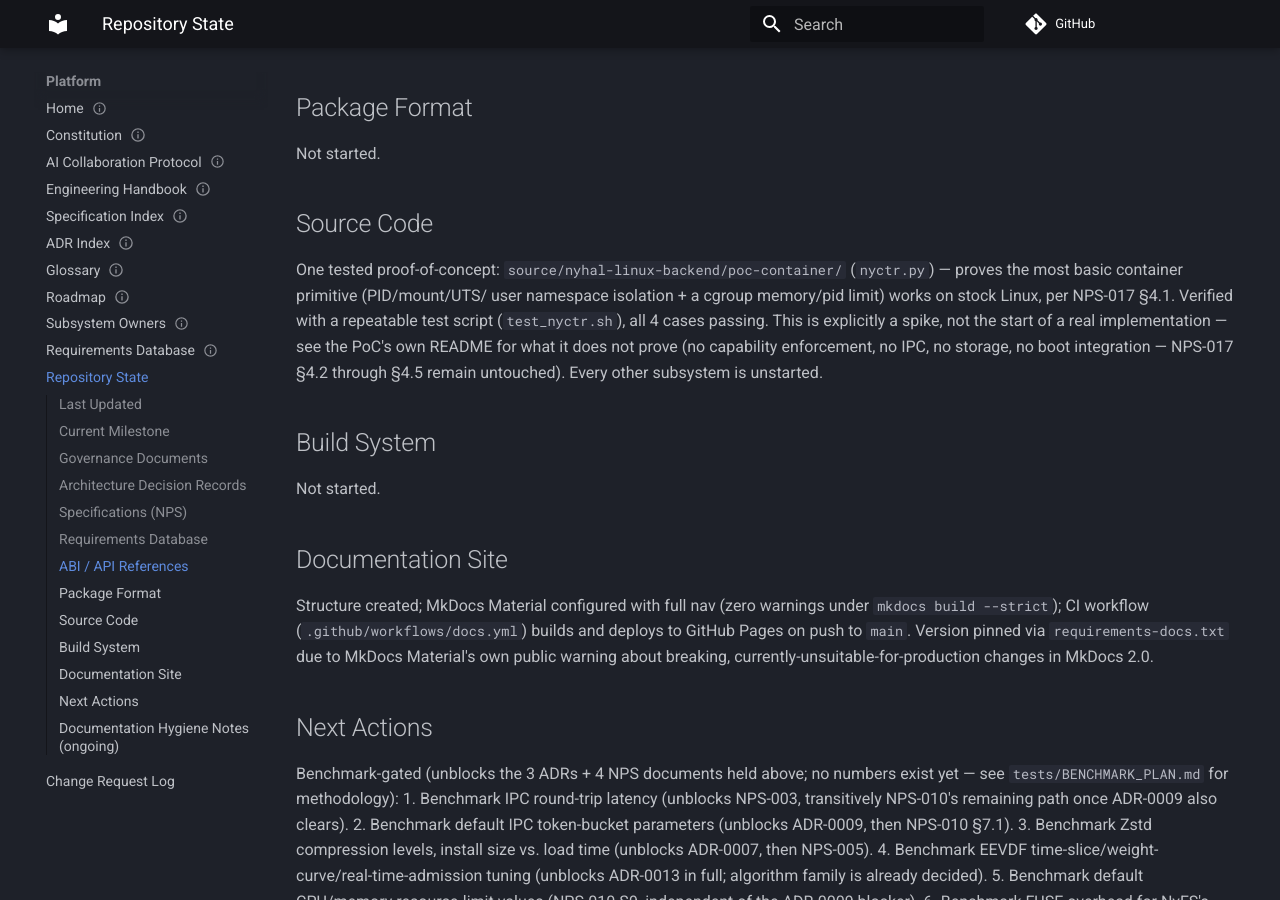
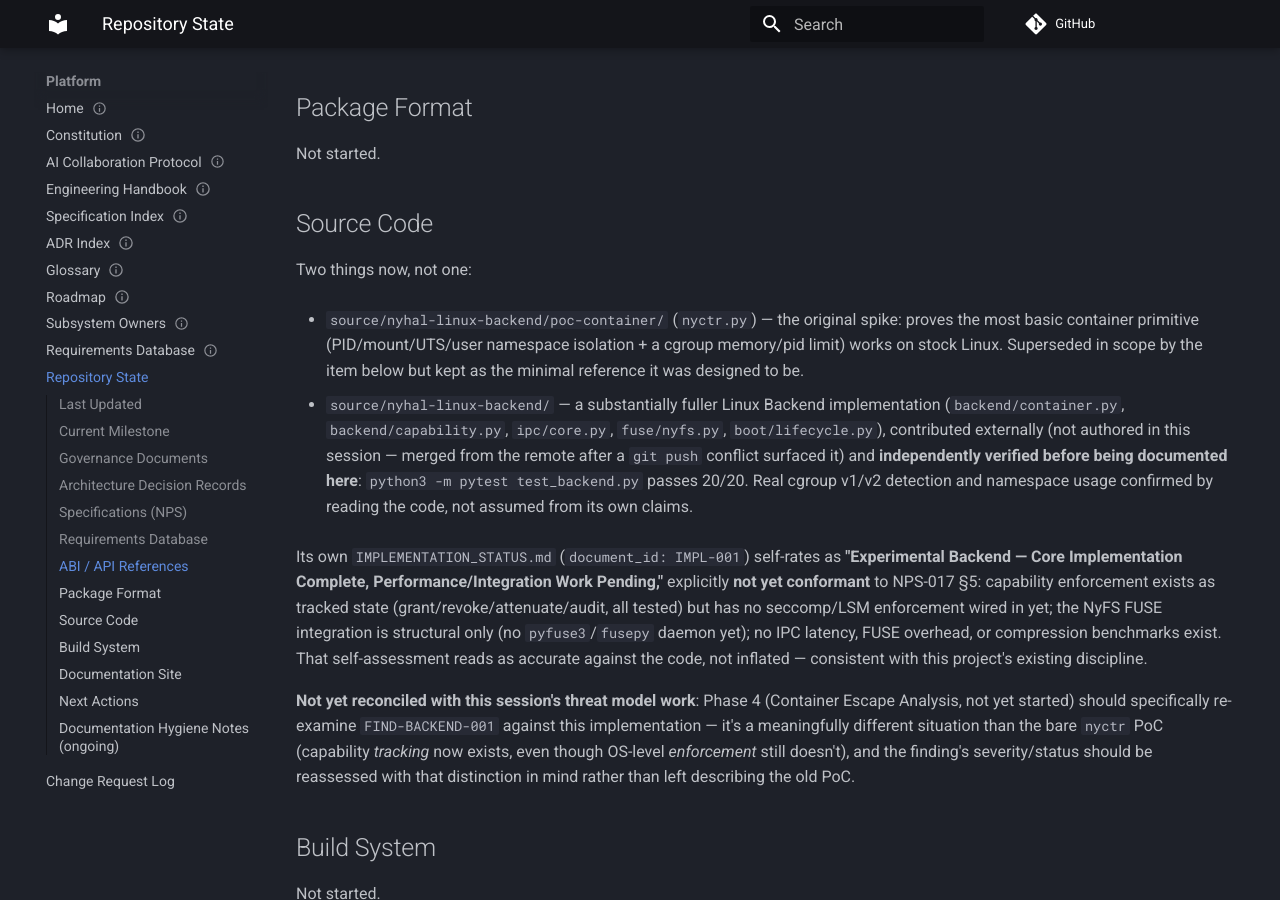
Before and after one commit to Myco-mycelium/Nythera, an MkDocs documentation site: the page built from docs/00-platform/REPOSITORY_STATE.md, in a window 1280 px wide and 900 px high, scrolled down 3544 px. Built offline with MkDocs 1.6.1 and Material for MkDocs 9.7.7, drawn with Linux system fonts in a browser that asks for light colours; comment, search, counter and statistics services are not loaded.

Commit message:
docs: reconcile with the merged Linux Backend implementation
A push conflict surfaced real, substantial work on the remote that hadn't
come from this session: source/nyhal-linux-backend/ now has working
container primitives, capability tracking, IPC primitives, a NyFS core,
and a boot sequence, contributed externally and merged in cleanly (no
file conflicts with this session's threat model work).

Verified before documenting anything, not taken on faith:
- python3 -m pytest test_backend.py -> 20/20 passing
- Spot-checked backend/container.py and backend/capability.py directly -
  real cgroup v1/v2 detection, real namespace usage, a genuine
  CapabilityManager with grant/revoke/validate/attenuate, not a mock
- Its own IMPLEMENTATION_STATUS.md self-rates as 'Experimental - Core
  Implementation Complete, Performance/Integration Work Pending,'
  explicitly not yet conformant to NPS-017 Sec 5.1 (no seccomp/LSM
  enforcement wired in, FUSE integration is structural only, no
  benchmarks) - that self-assessment held up against reading the code

Updated to reflect this accurately:
- NPS-017 Sec 6 backend registry: Linux Backend 'Not started' -> 'Experimental'
- REQ-NYHAL-0003 upgraded Implemented(partial) -> Tested, citing the
  actual passing test names, with a precise caveat that it covers
  lifecycle/resource-limits but not capability enforcement (separate
  requirement, still open)
- REPOSITORY_STATE.md Source Code section rewritten, including an
  explicit flag that Phase 4 of the threat model (not yet started) needs
  to re-examine FIND-BACKEND-001 against this implementation rather than
  the much smaller nyctr PoC it was originally written against
- Added docs/implementation_plan.md (came with the merge) to mkdocs nav

Also merged and pushed the remote commit itself in the previous push;
this commit is the documentation reconciliation that followed it.

```diff
--- a/docs/00-platform/REPOSITORY_STATE.md
+++ b/docs/00-platform/REPOSITORY_STATE.md
@@ -110,15 +110,41 @@ Not started.
 Not started.
 
 ## Source Code
-One tested proof-of-concept: `source/nyhal-linux-backend/poc-container/`
-(`nyctr.py`) — proves the most basic container primitive (PID/mount/UTS/
-user namespace isolation + a cgroup memory/pid limit) works on stock
-Linux, per NPS-017 §4.1. Verified with a repeatable test script
-(`test_nyctr.sh`), all 4 cases passing. This is explicitly a spike, not
-the start of a real implementation — see the PoC's own README for what it
-does not prove (no capability enforcement, no IPC, no storage, no boot
-integration — NPS-017 §4.2 through §4.5 remain untouched). Every other
-subsystem is unstarted.
+Two things now, not one:
+
+- `source/nyhal-linux-backend/poc-container/` (`nyctr.py`) — the original
+  spike: proves the most basic container primitive (PID/mount/UTS/user
+  namespace isolation + a cgroup memory/pid limit) works on stock Linux.
+  Superseded in scope by the item below but kept as the minimal reference
+  it was designed to be.
+
+- `source/nyhal-linux-backend/` — a substantially fuller Linux Backend
+  implementation (`backend/container.py`, `backend/capability.py`,
+  `ipc/core.py`, `fuse/nyfs.py`, `boot/lifecycle.py`), contributed
+  externally (not authored in this session — merged from the remote after
+  a `git push` conflict surfaced it) and **independently verified before
+  being documented here**: `python3 -m pytest test_backend.py` passes
+  20/20. Real cgroup v1/v2 detection and namespace usage confirmed by
+  reading the code, not assumed from its own claims.
+
+  Its own `IMPLEMENTATION_STATUS.md` (`document_id: IMPL-001`) self-rates
+  as **"Experimental Backend — Core Implementation Complete,
+  Performance/Integration Work Pending,"** explicitly **not yet
+  conformant** to NPS-017 §5: capability enforcement exists as tracked
+  state (grant/revoke/attenuate/audit, all tested) but has no seccomp/LSM
+  enforcement wired in yet; the NyFS FUSE integration is structural only
+  (no `pyfuse3`/`fusepy` daemon yet); no IPC latency, FUSE overhead, or
+  compression benchmarks exist. That self-assessment reads as accurate
+  against the code, not inflated — consistent with this project's
+  existing discipline.
+
+  **Not yet reconciled with this session's threat model work**: Phase 4
+  (Container Escape Analysis, not yet started) should specifically
+  re-examine `FIND-BACKEND-001` against this implementation — it's a
+  meaningfully different situation than the bare `nyctr` PoC (capability
+  *tracking* now exists, even though OS-level *enforcement* still
+  doesn't), and the finding's severity/status should be reassessed with
+  that distinction in mind rather than left describing the old PoC.
 
 ## Build System
 Not started.
--- a/mkdocs.yml
+++ b/mkdocs.yml
@@ -70,6 +70,8 @@ nav:
           - NPS-015 Local AI Assistant: reference/nps/NPS-015-local-ai-assistant.md
           - NPS-016 Optional Cloud Synchronization: reference/nps/NPS-016-optional-cloud-synchronization.md
           - NPS-017 NyHAL Kernel Abstraction: reference/nps/NPS-017-nyhal-kernel-abstraction.md
+      - Implementation:
+          - Linux Backend Design & Plan: implementation_plan.md
       - Threat Model:
           - Phase Plan: reference/security/README.md
           - NPS-018 Methodology & Trust Boundaries: reference/security/NPS-018-threat-model-methodology.md
```
Also changed, not shown: other parts of docs/00-platform/REPOSITORY_STATE.md (+1 -1 lines), docs/00-platform/004-SPECIFICATION_INDEX.md (+2 -1 lines), docs/00-platform/CHANGE_REQUEST_LOG.md (+1 -0 lines), docs/reference/nps/NPS-017-nyhal-kernel-abstraction.md (+4 -3 lines), docs/reference/requirements/REQUIREMENTS.md (+7 -5 lines).
